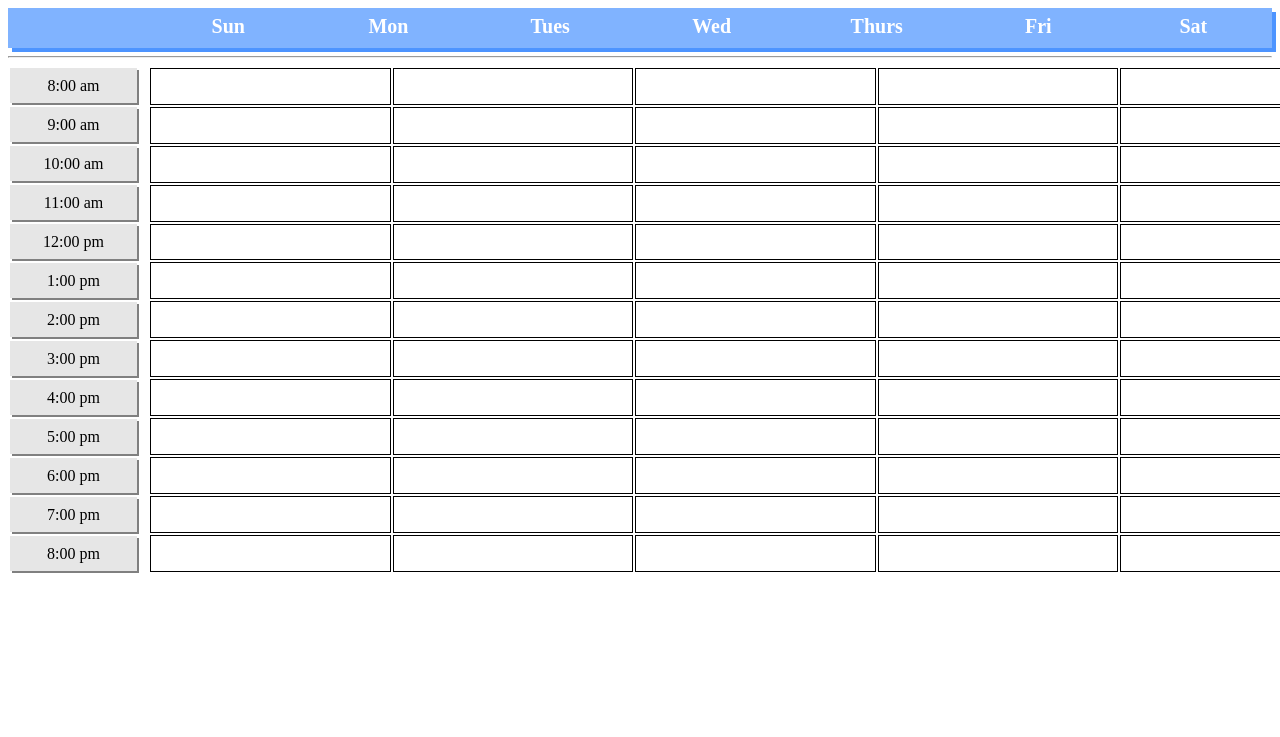
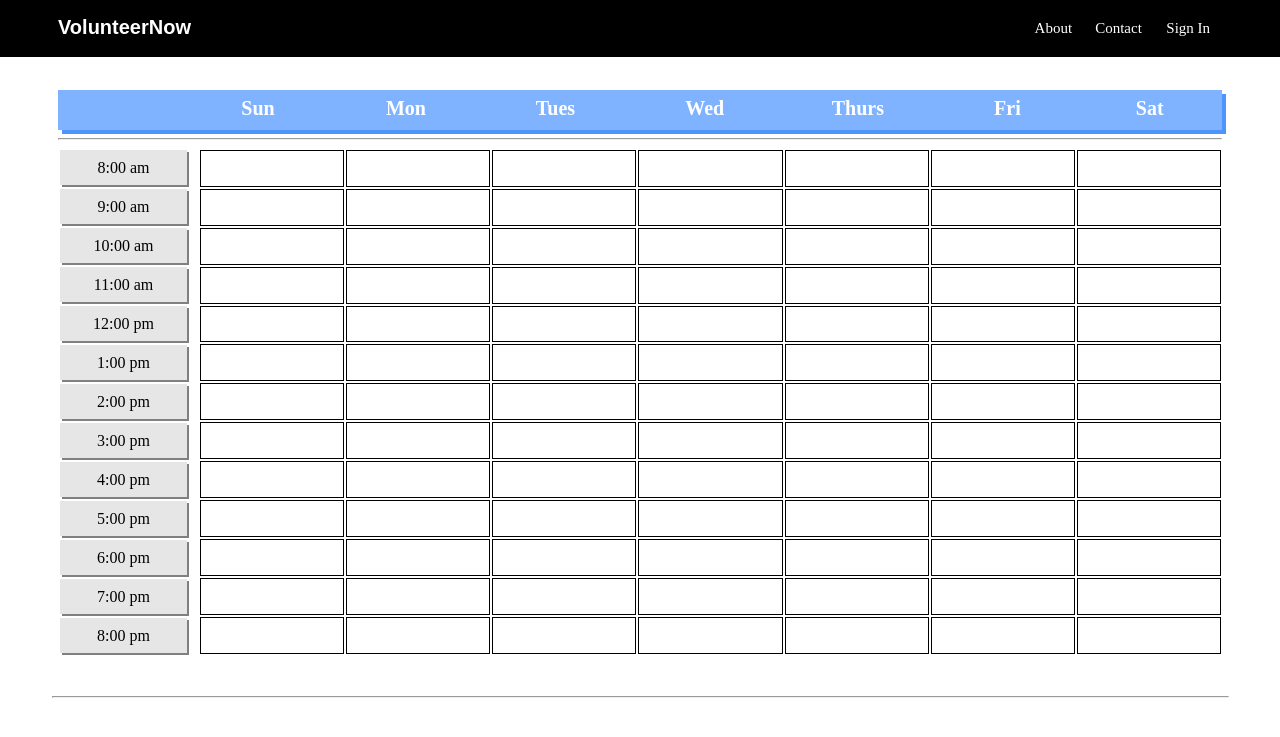
Before and after one commit to progressive-hacks/VolunteerNow, a Python web app: template templates/divsForCalendar.html in a window 1280 px wide; the page is wider, and only the part inside the window is pictured. Shown: the top 737 px of that part. Run offline with Jinja, Linux system fonts and the light colour scheme; the template is opened without the code that fills it, so the values that code supplies are empty.

Commit message:
Modified by Luisely

```diff
--- a/static/divsForCalendar.css
+++ b/static/divsForCalendar.css
@@ -23,7 +23,7 @@ td {
 .calendar {
     margin-left: 140px;
     margin-top: -507px;
-    width: 1700px;
+    width: 1025px;
     height: 507.5px;
     padding: -10px;
 }
@@ -37,3 +37,57 @@ td {
 .calendar td:hover {
   background-color: grey;
 }
+#container {
+  margin-left: 50px;
+  margin-right: 50px;
+  margin-top: 90px;
+}
+#navigation {
+  position: fixed;
+  margin-top: -90px;
+  margin-left: -20px;
+  width: 1500px;
+  background-color: black;
+
+}
+#headerNavigation {
+  margin-left: 1035px;
+  width: 200px;
+  text-align: center;
+}
+#headerNavigation td {
+  font-size: 15px;
+  color: white;
+  padding-bottom: 18px;
+  padding-top: 18px;
+  border: none;
+  text-align: center;
+}
+#homeButton {
+  color: white;
+  margin-left: 70px;
+  border: none;
+  width: 10%;
+  font-size: 20px;
+  font-weight: bold;
+  float: left;
+  font-family: Arial;
+  padding-top: 16px;
+  padding-bottom: 10px;
+}
+a:link {
+  color: white;
+  text-decoration: none;
+}
+a:visited {
+  text-decoration: none;
+  color: white;
+}
+a:hover {
+  text-decoration: none;
+  color: white;
+}
+a:active {
+  text-decoration: none;
+  color: white;
+}
--- a/templates/divsForCalendar.html
+++ b/templates/divsForCalendar.html
@@ -8,8 +8,17 @@
   </head>
 
   <body>
-
-    <div>
+    <div id = "navigation">
+      <div id = "homeButton"><a href = "/">VolunteerNow</a></div>
+      <table id ="headerNavigation">
+        <tr>
+          <td>About</td>
+          <td>Contact</td>
+          <td>Sign In</td>
+        </tr>
+      </table>
+    </div>
+    <div id = "container">
 
       <div id = "header">
       <table>
@@ -158,7 +167,6 @@
 
 
 
-    </script>
 <!--
     <button name="event-1" onclick="register_event(this.name)">Post This</button>
     <div id="result"</div>
@@ -178,7 +186,7 @@
       <input type ="submit" value = "Register"></input> -->
     <!-- </button> -->
   </div>
-
+  <hr style="margin-top: 40px; width: 1175px">
 
   </body>
   <!-- <script>
```
